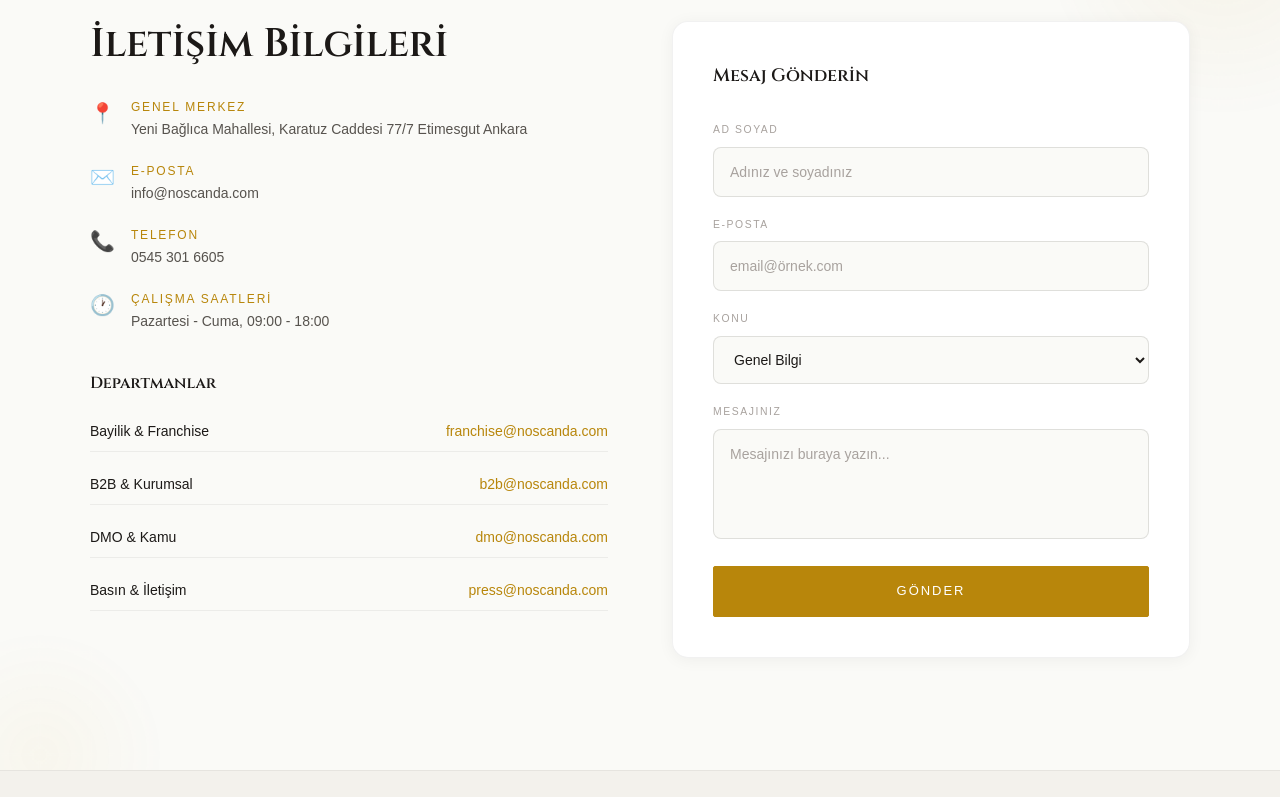
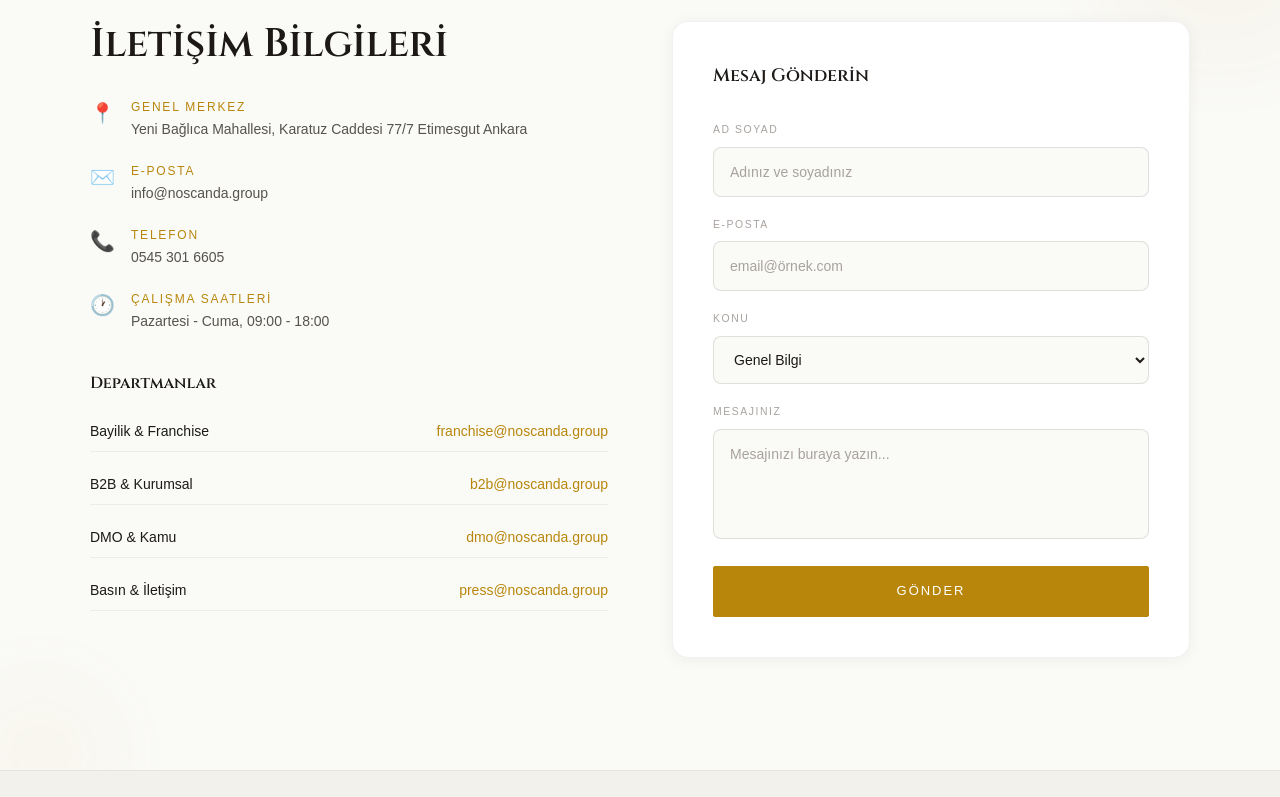
Before and after one commit to UmutcanYilmaz/noscanda-corporate, a Next.js app: page /iletisim/genel-merkez in a window 1280 px wide. Shown: the part 584-1381 px from the top of the page. Built offline with nearby package versions, Linux system fonts and the light colour scheme; a web font is replaced by a local one.

Commit message:
chore: migrate all corporate e-mail domain references from .com/.net to @noscanda.group

```diff
--- a/src/app/iletisim/genel-merkez/sections/contact-form.tsx
+++ b/src/app/iletisim/genel-merkez/sections/contact-form.tsx
@@ -7,16 +7,16 @@
 
 const INFO_ITEMS = [
   { label: "Genel Merkez", value: "Yeni Bağlıca Mahallesi, Karatuz Caddesi 77/7 Etimesgut Ankara", icon: "📍" },
-  { label: "E-posta", value: "info@noscanda.com", icon: "✉️" },
+  { label: "E-posta", value: "info@noscanda.group", icon: "✉️" },
   { label: "Telefon", value: "0545 301 6605", icon: "📞" },
   { label: "Çalışma Saatleri", value: "Pazartesi - Cuma, 09:00 - 18:00", icon: "🕐" },
 ];
 
 const DEPARTMENTS = [
-  { dept: "Bayilik & Franchise", email: "franchise@noscanda.com" },
-  { dept: "B2B & Kurumsal", email: "b2b@noscanda.com" },
-  { dept: "DMO & Kamu", email: "dmo@noscanda.com" },
-  { dept: "Basın & İletişim", email: "press@noscanda.com" },
+  { dept: "Bayilik & Franchise", email: "franchise@noscanda.group" },
+  { dept: "B2B & Kurumsal", email: "b2b@noscanda.group" },
+  { dept: "DMO & Kamu", email: "dmo@noscanda.group" },
+  { dept: "Basın & İletişim", email: "press@noscanda.group" },
 ];
 
 /**
--- a/src/app/iletisim/sections/departments.tsx
+++ b/src/app/iletisim/sections/departments.tsx
@@ -1,9 +1,9 @@
 import { ScrollReveal } from '@/components/core/ScrollReveal';
 
 const DEPTS = [
-  { name: "Kurumsal İletişim & Basın", desc: "Basın bültenleri, sponsorluk talepleri and etkinlik koordinasyonları için.", email: "media@noscanda.com" },
-  { name: "Ortaklıklar & B2B/B2G", desc: "Kamu tedarik süreçleri, özel üretimler and toptan satın alımlar için.", email: "b2b@noscanda.com" },
-  { name: "Lojistik & Müşteri İlişkileri", desc: "Sipariş sevkiyat durumları, tedarikçi ilişkileri and genel destek için.", email: "destek@noscanda.com" }
+  { name: "Kurumsal İletişim & Basın", desc: "Basın bültenleri, sponsorluk talepleri and etkinlik koordinasyonları için.", email: "media@noscanda.group" },
+  { name: "Ortaklıklar & B2B/B2G", desc: "Kamu tedarik süreçleri, özel üretimler and toptan satın alımlar için.", email: "b2b@noscanda.group" },
+  { name: "Lojistik & Müşteri İlişkileri", desc: "Sipariş sevkiyat durumları, tedarikçi ilişkileri and genel destek için.", email: "destek@noscanda.group" }
 ];
 
 /**
--- a/src/app/yatirimci-iliskileri/sections/contact.tsx
+++ b/src/app/yatirimci-iliskileri/sections/contact.tsx
@@ -16,7 +16,7 @@
             ilişkileri masamızla irtibat kurabilirsiniz.
           </p>
           <div className="inline-block px-6 py-4 rounded-xl border border-[var(--border-gold)] bg-[var(--bg-primary)] font-body text-sm text-[var(--text-primary)] magnetic-hover">
-            <p className="mb-1"><strong>E-posta:</strong> ir@noscanda.com</p>
+            <p className="mb-1"><strong>E-posta:</strong> ir@noscanda.group</p>
             <p><strong>Tel:</strong> 0545 301 6605</p>
           </div>
         </div>
--- a/src/components/globalsections/ContactSection.tsx
+++ b/src/components/globalsections/ContactSection.tsx
@@ -78,7 +78,7 @@
                 </div>
                 <div className="flex items-center gap-2">
                   <span className="font-semibold text-[var(--accent-gold)]">E-posta:</span>
-                  info@noscanda.com
+                  info@noscanda.group
                 </div>
                 <div className="flex items-center gap-2">
                   <span className="font-semibold text-[var(--accent-gold)]">Telefon:</span>
--- a/src/components/globalsections/YatirimciIliskileriSection.tsx
+++ b/src/components/globalsections/YatirimciIliskileriSection.tsx
@@ -117,11 +117,11 @@
                 Yatırımcı İrtibat
               </h3>
               <p className="font-body text-sm text-[var(--text-secondary)] leading-relaxed mb-6">
-                Hissedar takvimimiz, genel kurul bilgilendirmelerimiz ve ir@noscanda.com üzerinden doğrudan iletişim hattımız.
+                Hissedar takvimimiz, genel kurul bilgilendirmelerimiz ve ir@noscanda.group üzerinden doğrudan iletişim hattımız.
               </p>
             </div>
             <span className="font-gothic text-[0.6rem] tracking-widest text-[var(--text-muted)] uppercase">
-              ir@noscanda.com
+              ir@noscanda.group
             </span>
           </div>
 
--- a/src/components/layout/OffCanvasMenu.tsx
+++ b/src/components/layout/OffCanvasMenu.tsx
@@ -374,10 +374,10 @@
                     E-Posta
                   </span>
                   <a
-                    href="mailto:info@noscanda.net"
+                    href="mailto:info@noscanda.group"
                     className="font-body text-xs sm:text-sm text-neutral-300 hover:text-[var(--accent-gold)] focus-visible:text-[var(--accent-gold)] focus-visible:outline-none transition-colors"
                   >
-                    info@noscanda.net
+                    info@noscanda.group
                   </a>
                 </div>
                 <div>
```
Also changed, not shown: .antigravity/work-report.md.
